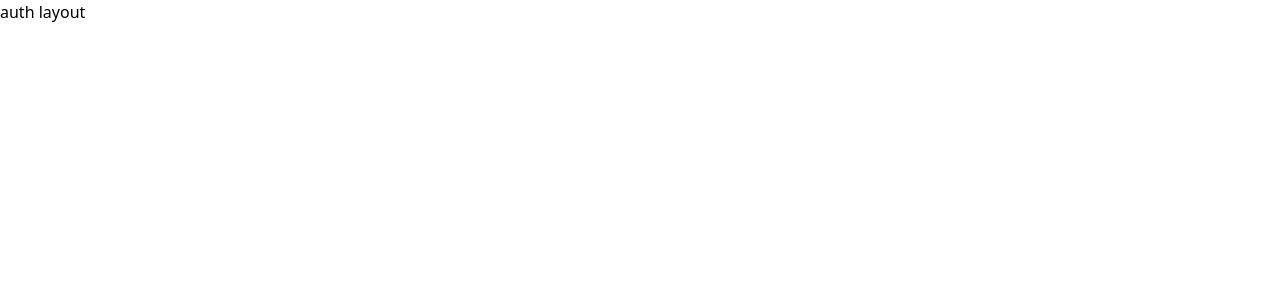
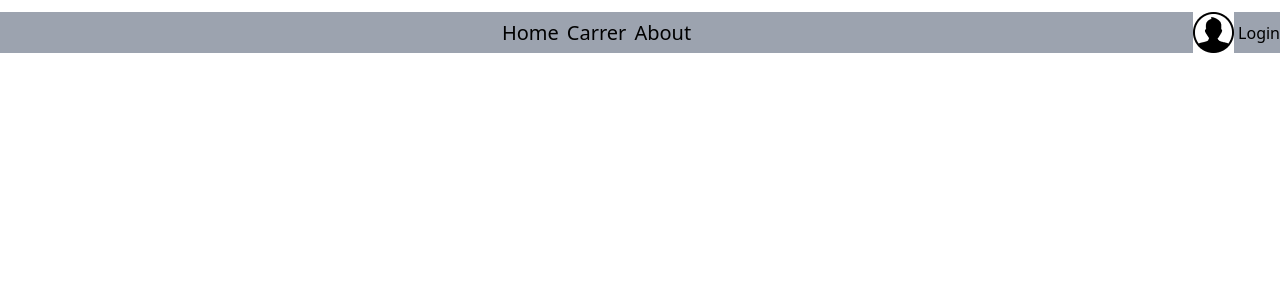
Before and after one commit to tajmirahman/dragon-news-website-recap, a React (Vite) app in the folder my-project/: page /auth in a window 1280 px wide. Shown: the top 300 px of the page. Built offline with nearby package versions, Linux system fonts and the light colour scheme.

Commit message:
auth layout done

```diff
--- /dev/null
+++ b/my-project/src/components/AuthLayout/AuthLayout.jsx
@@ -0,0 +1,14 @@
+import React from 'react';
+import Navber from '../Navber/Navber';
+import { Outlet } from 'react-router-dom';
+
+const AuthLayout = () => {
+    return (
+        <div className=' bg-gray-400'>
+            <Navber></Navber>
+            <Outlet></Outlet>
+        </div>
+    );
+};
+
+export default AuthLayout;
--- a/my-project/src/components/Login.jsx
+++ b/my-project/src/components/Login.jsx
@@ -28,7 +28,7 @@ const Login = () => {
                         <div className="form-control mt-6">
                             <button className="btn btn-primary">Submit</button>
                         </div>
-                        <p className='text-center'>if you are not registered? please <span className='text-orange-400'><Link to={'/register'}>register</Link></span></p>
+                        <p className='text-center'>if you are not registered? please <span className='text-orange-400'><Link to={'/auth/register'}>register</Link></span></p>
                     </form>
                 </div>
             </div>
--- a/my-project/src/components/Navber/Navber.jsx
+++ b/my-project/src/components/Navber/Navber.jsx
@@ -19,7 +19,7 @@ const Navber = () => {
                     <img src={userProfile} alt="" />
                 </div>
                 <div>
-                    <Link to={'/login'}><button className='btn btn-neutral'>Login</button></Link>
+                    <Link to={'/auth/login'}><button className='btn btn-neutral'>Login</button></Link>
                 </div>
             </div>
 
--- a/my-project/src/components/SignUp.jsx
+++ b/my-project/src/components/SignUp.jsx
@@ -34,7 +34,7 @@ const SignUp = () => {
                         <div className="form-control mt-6">
                             <button className="btn btn-primary">Submit</button>
                         </div>
-                        <p className='text-center'>if you have an account? please <span className='text-orange-400'><Link to={'/login'}>login</Link></span></p>
+                        <p className='text-center'>if you have an account? please <span className='text-orange-400'><Link to={'/auth/login'}>login</Link></span></p>
                     </form>
                 </div>
             </div>
```
Also changed, not shown: my-project/src/routes/Router.jsx (+10 -9 lines).
